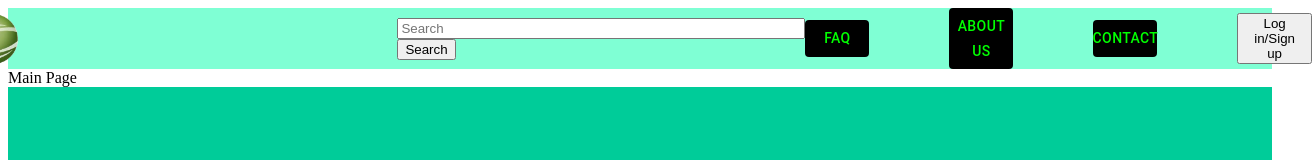
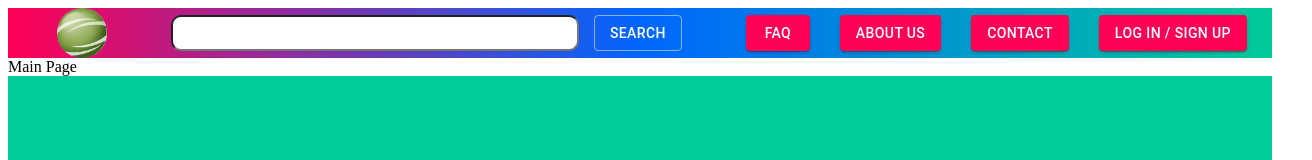
Before and after one commit to KidDarek/evosoft-evoFrontend, a React (Create React App) app: page / in a window 1280 px wide. Shown: the top 160 px of the page, 1312 px wide, since content can reach past the window. Built offline with nearby package versions, Linux system fonts and the light colour scheme.

Commit message:
Refactor Header component + BUG fixes

```diff
--- a/src/common-components/header/Header.jsx
+++ b/src/common-components/header/Header.jsx
@@ -1,7 +1,9 @@
 import React from "react";
 import logo from "./evosoftlogo.png";
 import { useNavigate } from "react-router-dom";
-import MuiFormattedButton from "../MuiFormattedButton";
+import { styled } from "@mui/material";
+import MUIButton from '@mui/material/Button';
+import { createTheme, ThemeProvider } from '@mui/material/styles';
 const Header = (props) => {
   const navigate = useNavigate();
 
@@ -17,53 +19,70 @@ const Header = (props) => {
   const navigateToContactUsPage = () => {
     navigate("/Contact");
   };
-  const headerStyle = {
-    backgroundColor: "aquamarine",
+  const StyledHeader = styled("div")({
+    backgroundImage: "linear-gradient(to right,#ff0055, #0066ff, #00cc99)",
     display: "flex",
     alignItems: "center",
     justifyContent: "center",
-  }
-  const searchFieldStyle = {
-    marginLeft: "30%",
-  }
-  const linkStyle = {
+    gap:"15px",
+  });
+  const StyledLogo = styled("img") ({
+    width: "50px",
+    height: "50px",
+    marginLeft: "auto",
+    cursor: "pointer",
+  })
+  const StyledSearchField = styled("input")({
+    type: "text",
+    placeholder: "Search",
+    width: "400px" ,
+    height: "30px",
+    borderRadius: "10px",
+    marginLeft: "auto",
+  })
+  const StyledLinks = styled("div")({
     marginLeft:"auto",
+    marginRight:"25px",
     display: "flex",
     alignItems: "center",
     justifyContent: "center",
-    gap: "80px",
-  }
+    gap: "30px",
+  })
+  const BasicTheme = createTheme({
+    palette: {
+      green: {
+        main: "#00cc99",
+        contrastText: "#fff",
+      },
+      red: {
+        main: "#ff0055",
+        dark:"#990033",
+        contrastText: "#fff",
+      },
+      white: {
+        main: "#FFFFFF",
+      }
+    },
+  });
   return (
     <>
-      <div className="header1" style={headerStyle}>
-        <img
-          src={logo}
-          width="50"
-          height="50"
-          alt="logo"
-          onClick={navigateToMainPage}
-        />
-        <div className="search-field" style={searchFieldStyle}>
-          <input type="text" placeholder="Search" style={{ width: "400px" }} />
-          <button>Search</button>
-        </div>
+      <ThemeProvider theme={BasicTheme}>
+        <StyledHeader>
 
-        <div className="links" style={linkStyle}>
-          <MuiFormattedButton
-            buttonText="FAQ"
-            onButtonClick={navigateToFaqPage}
-          />
-          <MuiFormattedButton
-            buttonText="About Us"
-            onButtonClick={navigateToAboutUsPage}
-          />
-          <MuiFormattedButton
-            buttonText="Contact"
-            onButtonClick={navigateToContactUsPage}
-          />
-          <button>Log in/Sign up</button>
-        </div>
-      </div>
+          <StyledLogo src={logo} alt="logo" onClick={navigateToMainPage} />
+
+          <StyledSearchField />
+          <MUIButton variant="outlined" color="white">Search</MUIButton>
+
+          <StyledLinks>
+            <MUIButton variant="contained" onClick={navigateToFaqPage} color="red">FAQ</MUIButton>
+            <MUIButton variant="contained" onClick={navigateToAboutUsPage} color="red">About Us</MUIButton>
+            <MUIButton variant="contained" onClick={navigateToContactUsPage} color="red">Contact</MUIButton>
+            <MUIButton variant="contained" color="red">Log in / Sign up</MUIButton>
+          </StyledLinks>
+
+        </StyledHeader>
+      </ThemeProvider>
     </>
   );
 };
```
